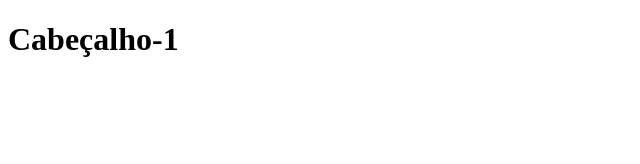
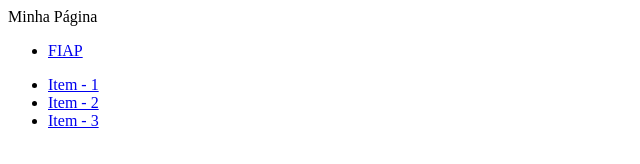
Before and after one commit to pdroandrad/projeto-inicial, a plain HTML site: page index.html in a window 1280 px wide. Shown: the whole page, without its empty margins (0-640 px from the left). Drawn offline with Linux system fonts and the light colour scheme.

Commit message:
Iniciando layout padrão.

```diff
--- a/index.html
+++ b/index.html
@@ -8,6 +8,31 @@
 		<title>Exemplo Básico HTML</title>
 	</head>
 	<body>
-		<h1>Cabeçalho-1</h1>
+		<div class="container">
+			<header class="cabecalho">
+					Minha Página
+				</h1>
+
+				<nav>
+					<!-- Unodered List-->
+				  <ul>
+					<!-- List Item-->
+					<li> <a href="https://www2.fiap.com.br/">FIAP</a></li>
+					<!-- List Item-->
+				  </ul>
+				</nav>
+			</header>
+
+
+			<header>
+				<nav>
+					<ul>
+						<li><a href="https://www.google.com/">Item - 1</a></li>
+						<li><a href="#">Item - 2</a></li>
+						<li><a href="#">Item - 3</a></li>
+					</ul>
+				</nav>
+			</header>
+		</div>
 	</body>
 </html>
```
